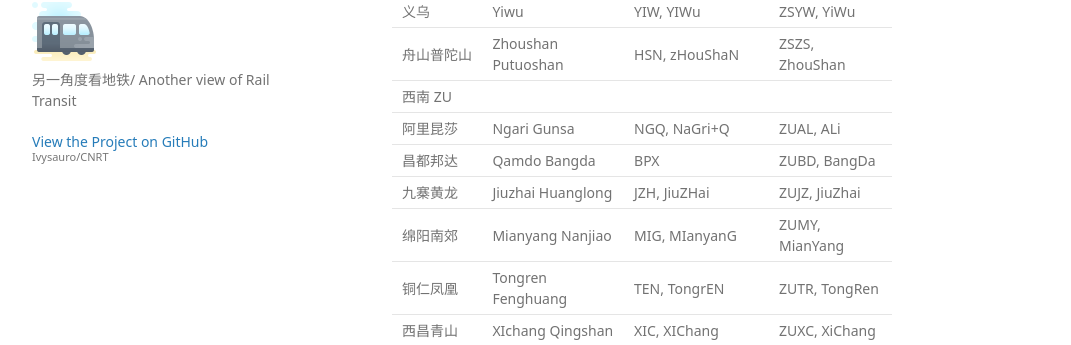
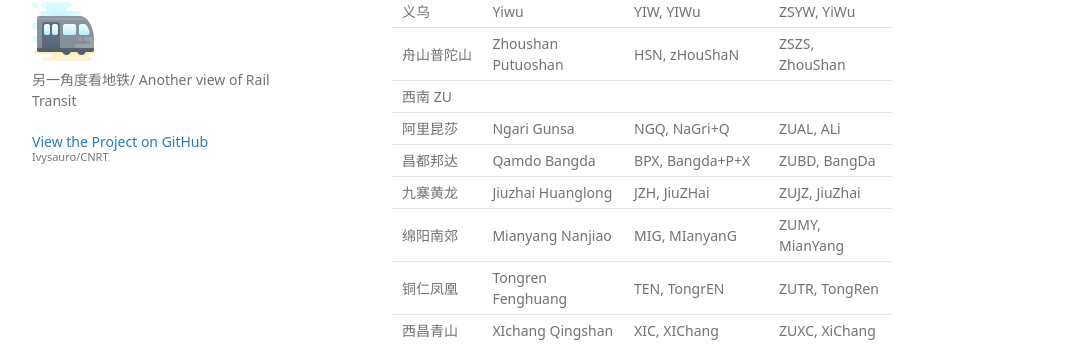
Before and after one commit to Ivysauro/CNRT, a Jekyll site: the page built from data/Airport.md, in a window 1280 px wide and 900 px high, scrolled down 5396 px. Shown: the part 109-454 px from the top of the window, without its empty margins (178-1249 px from the left). Built offline with Jekyll 4.4.1, drawn with Linux system fonts in a browser that asks for light colours; some web fonts are replaced; our own code applies the rules of GitHub Pages for plain Markdown files; a script that is not in the unit is left out; some of the changed text lies outside the part shown.

Commit message:
🍊更新疑难溯源 新增参考资料
https://zhuanlan.zhihu.com/p/437052077

```diff
--- a/data/Airport.md
+++ b/data/Airport.md
@@ -133,7 +133,7 @@
 | 舟山普陀山 | Zhoushan Putuoshan | HSN, zHouShaN | ZSZS, ZhouShan |
 | 西南 ZU |
 | 阿里昆莎 | Ngari Gunsa | NGQ, NaGri+Q | ZUAL, ALi |
-| 昌都邦达 | Qamdo Bangda | BPX | ZUBD, BangDa |
+| 昌都邦达 | Qamdo Bangda | BPX, Bangda+P+X | ZUBD, BangDa |
 | 九寨黄龙 | Jiuzhai Huanglong | JZH, JiuZHai | ZUJZ, JiuZhai |
 | 绵阳南郊 | Mianyang Nanjiao | MIG, MIanyanG | ZUMY, MianYang |
 | 铜仁凤凰 | Tongren Fenghuang | TEN, TongrEN | ZUTR, TongRen |
@@ -336,6 +336,7 @@
 ## 参考资料/ References
 - <https://zhuanlan.zhihu.com/p/113395047>
 - <https://www.zhihu.com/question/21469974/answer/22609463>
+- <https://zhuanlan.zhihu.com/p/437052077>
 
 ## 延伸阅读/ More
 - <https://bbs.feeyo.com/thread-5607062-1-1.html>
```
Also changed, not shown: other parts of data/Airport.md (+1 -1 lines).
